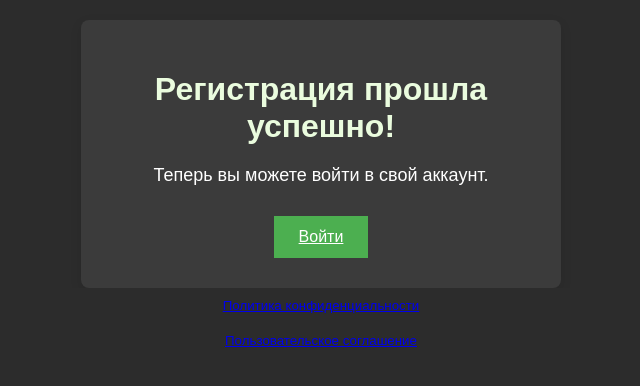
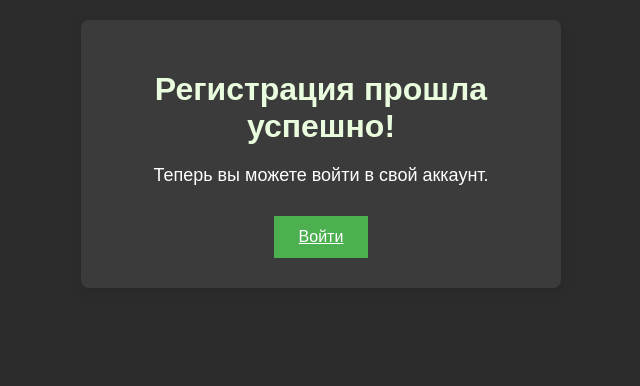
Before and after one commit to Mik-23/browser, a Django app: page /successfully in a window 1280 px wide. Shown: the top 386 px of the page, without its empty margins (319-959 px from the left). Run offline with Django 5.2, Linux system fonts and the light colour scheme.

Commit message:
Update successfully.html

```diff
--- a/mixchat/main/templates/main/successfully.html
+++ b/mixchat/main/templates/main/successfully.html
@@ -34,13 +34,13 @@
             margin-bottom: 30px;
         }
 
-        .success a {
+        a {
             display: inline-block;
             padding: 12px 25px;
             background-color: #4CAF50;
             color: white;
         }
-        .success a:hover {
+        a:hover {
             background-color: #45a049;
         }
         button {
@@ -62,13 +62,7 @@
     <div class="container">
         <h1>Регистрация прошла успешно!</h1>
         <p>Теперь вы можете войти в свой аккаунт.</p>
-        <div class="success">
-            <a href="{% url 'auth_in_chat' %}" class="button">Войти</a>
-        </div>
-    </div>
-    <div class="text-buttons">
-        <button><a href="{% url 'privacy_policy' %}">Политика конфиденциальности</a></button>
-        <button><a href="{% url 'agreement' %}">Пользовательское соглашение</a></button>
+        <a href="{% url 'auth_in_chat' %}" class="button">Войти</a>
     </div>
 </body>
 </html>
```
